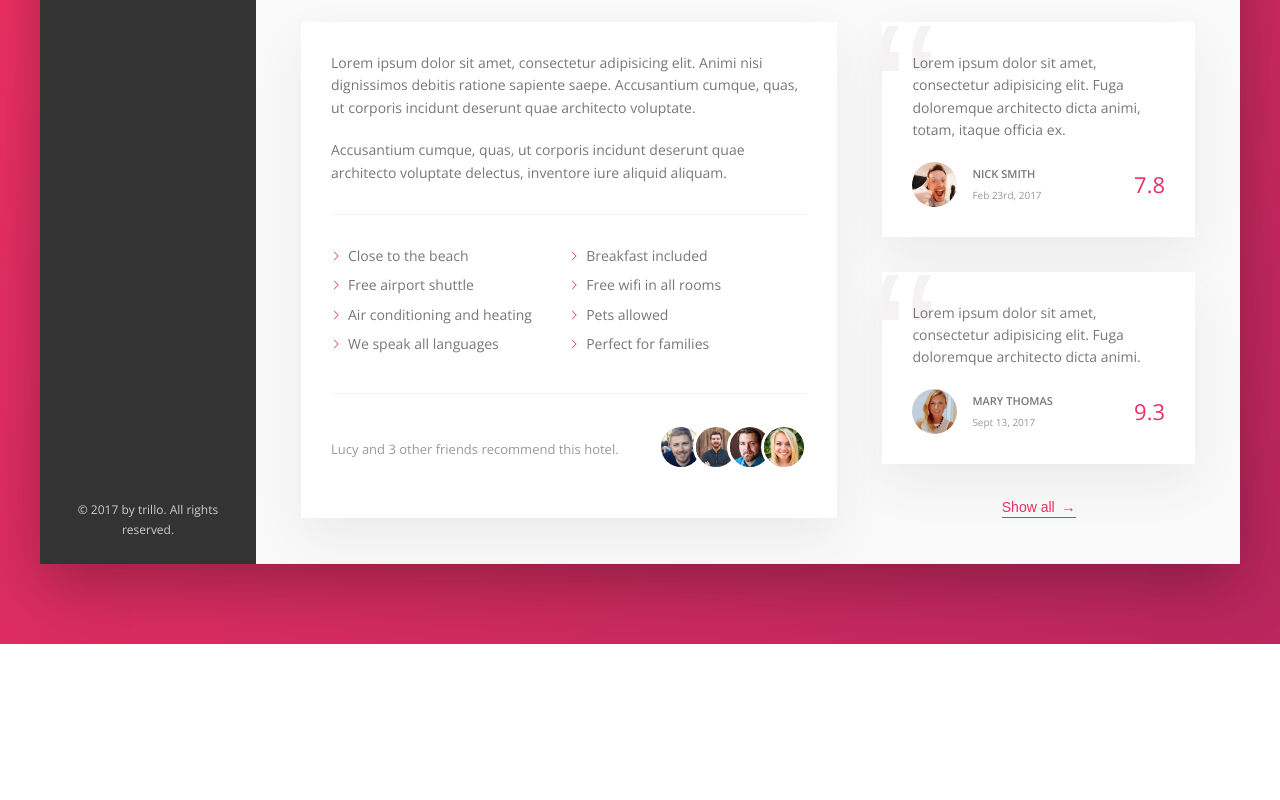
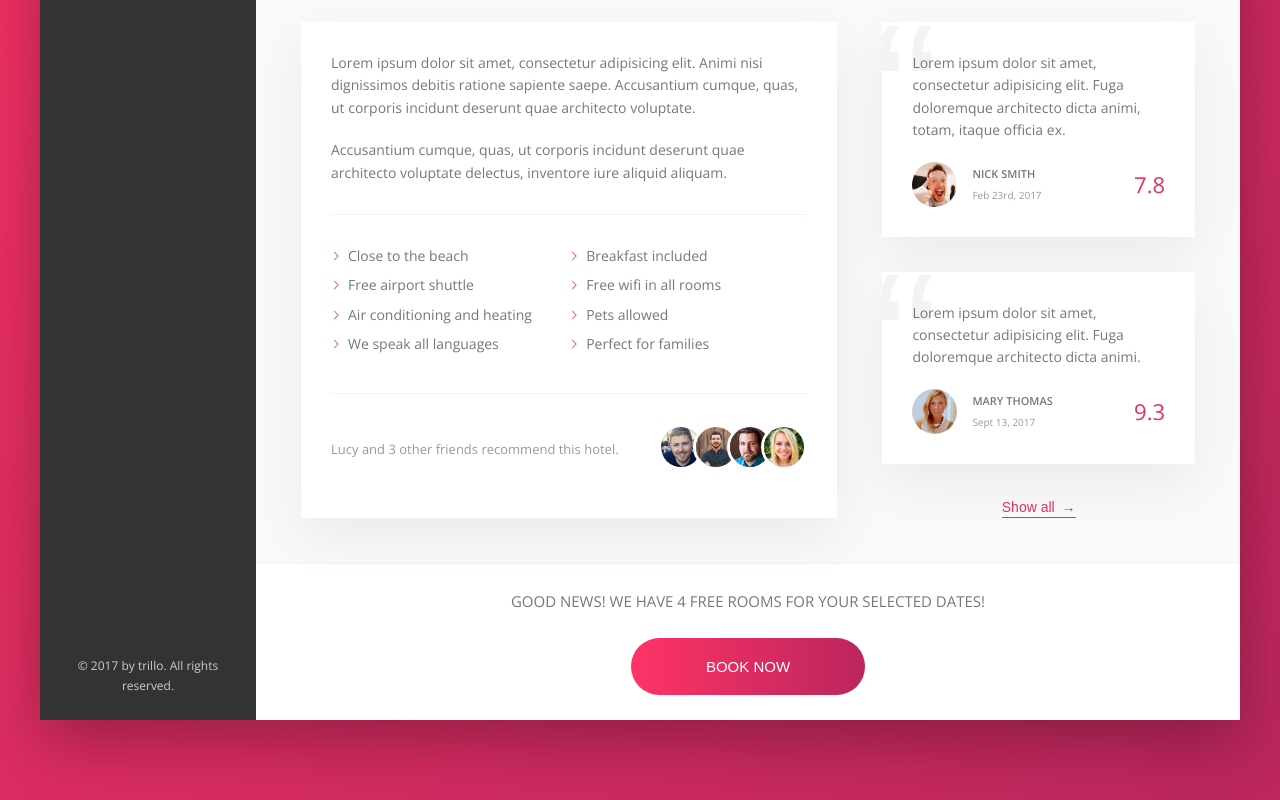
Before and after one commit to Kimbo0o/tutorial-advanced-css, a website: page Trillo/starter/index.html in a window 1280 px wide. Shown: the part 625-1425 px from the top of the page. Before the commit the page ends 1269 px from the top, so only its background shows below. Drawn offline with nearby package versions, Linux system fonts and the light colour scheme.

Commit message:
Added cta

```diff
--- a/Trillo/starter/index.html
+++ b/Trillo/starter/index.html
@@ -187,6 +187,14 @@
 
                             <button class="btn-inline">Show all <span>&rarr;</span></button>
                         </div>
+
+                    </div>
+                    <div class="cta">
+                        <h2 class="cta__book-now">Good news! We have 4 free rooms for your selected dates!</h2>
+                        <button class="btn">
+                            <span class="btn__visible">Book now</span>
+                            <span class="btn__invisible">Only 4 rooms left</span>
+                        </button>
                     </div>
                 </main>
             </div>
--- a/Trillo/starter/sass/_components.scss
+++ b/Trillo/starter/sass/_components.scss
@@ -442,3 +442,75 @@
     z-index: 1;
   }
 }
+
+///////////////////////////////////////////////////
+// CALL TO ACTION
+.cta {
+  padding: 2.5rem 0;
+  text-align: center;
+
+  &__book-now {
+    font-size: 1.5rem;
+    font-weight: 300;
+    text-transform: uppercase;
+    margin-bottom: 2.5rem;
+  }
+}
+
+///////////////////////////////////////////////////
+// CALL TO ACTION BUTTON
+.btn {
+  font-size: 1.5rem;
+  font-weight: 300;
+  text-transform: uppercase;
+  border-radius: 100px;
+  border: none;
+  background-image: linear-gradient(
+    to right,
+    var(--color-primary-light),
+    var(--color-primary-dark)
+  );
+  color: #fff;
+  position: relative;
+  overflow: hidden;
+  cursor: pointer;
+
+  & > * {
+    display: inline-block;
+    height: 100%;
+    width: 100%;
+    transition: all 0.2s;
+  }
+
+  &__visible {
+    padding: 2rem 7.5rem;
+  }
+
+  &__invisible {
+    position: absolute;
+    padding: 2rem 0;
+    left: 0;
+    top: -100%;
+  }
+
+  &:hover {
+    background-image: linear-gradient(
+      to left,
+      var(--color-primary-light),
+      var(--color-primary-dark)
+    );
+  }
+
+  &:hover &__visible {
+    transform: translateY(100%);
+  }
+
+  &:hover &__invisible {
+    top: 0;
+  }
+
+  &:focus {
+    outline: none;
+    animation: pulsate 1s infinite;
+  }
+}
```
Also changed, not shown: Trillo/starter/css/style.css.
